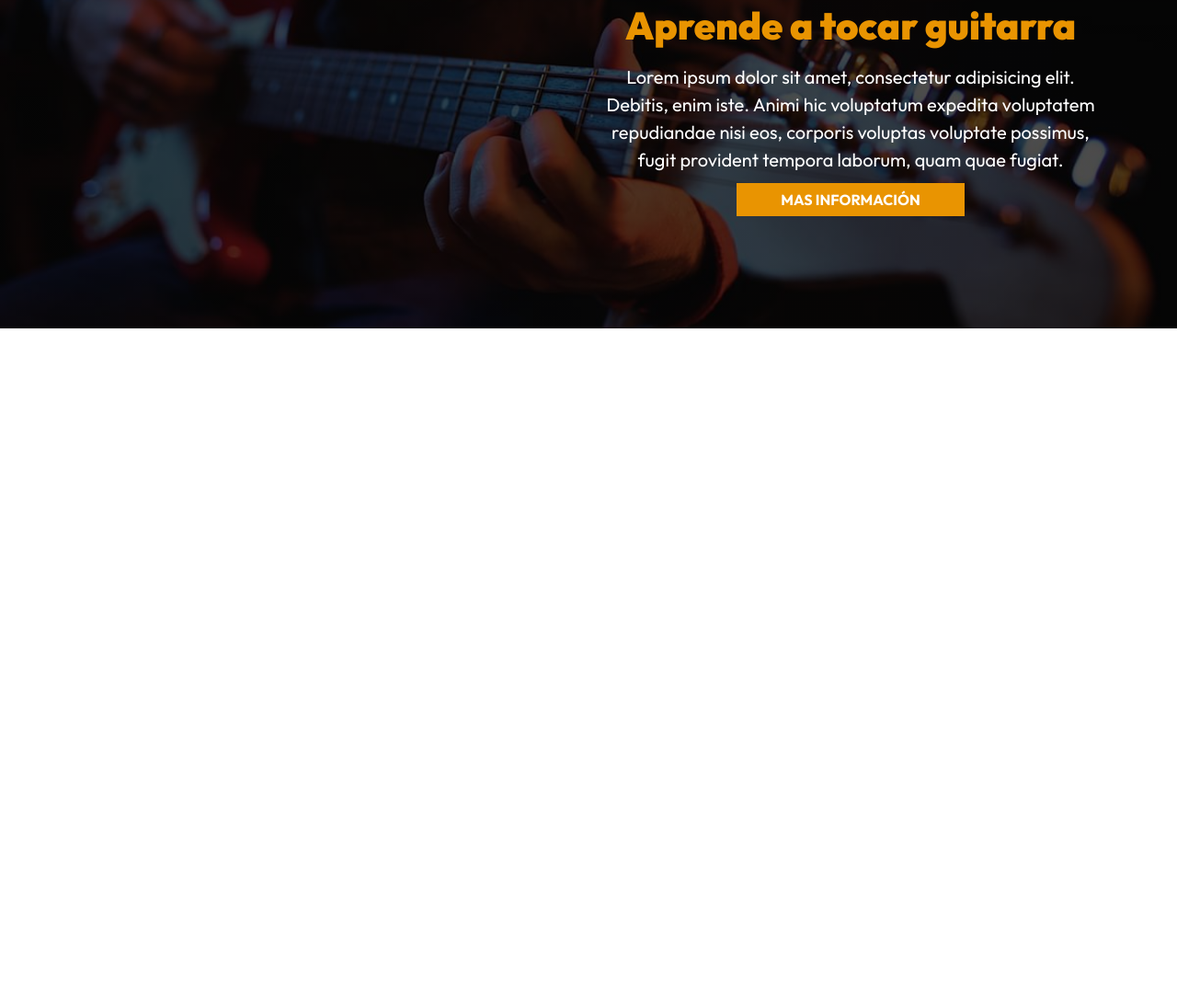
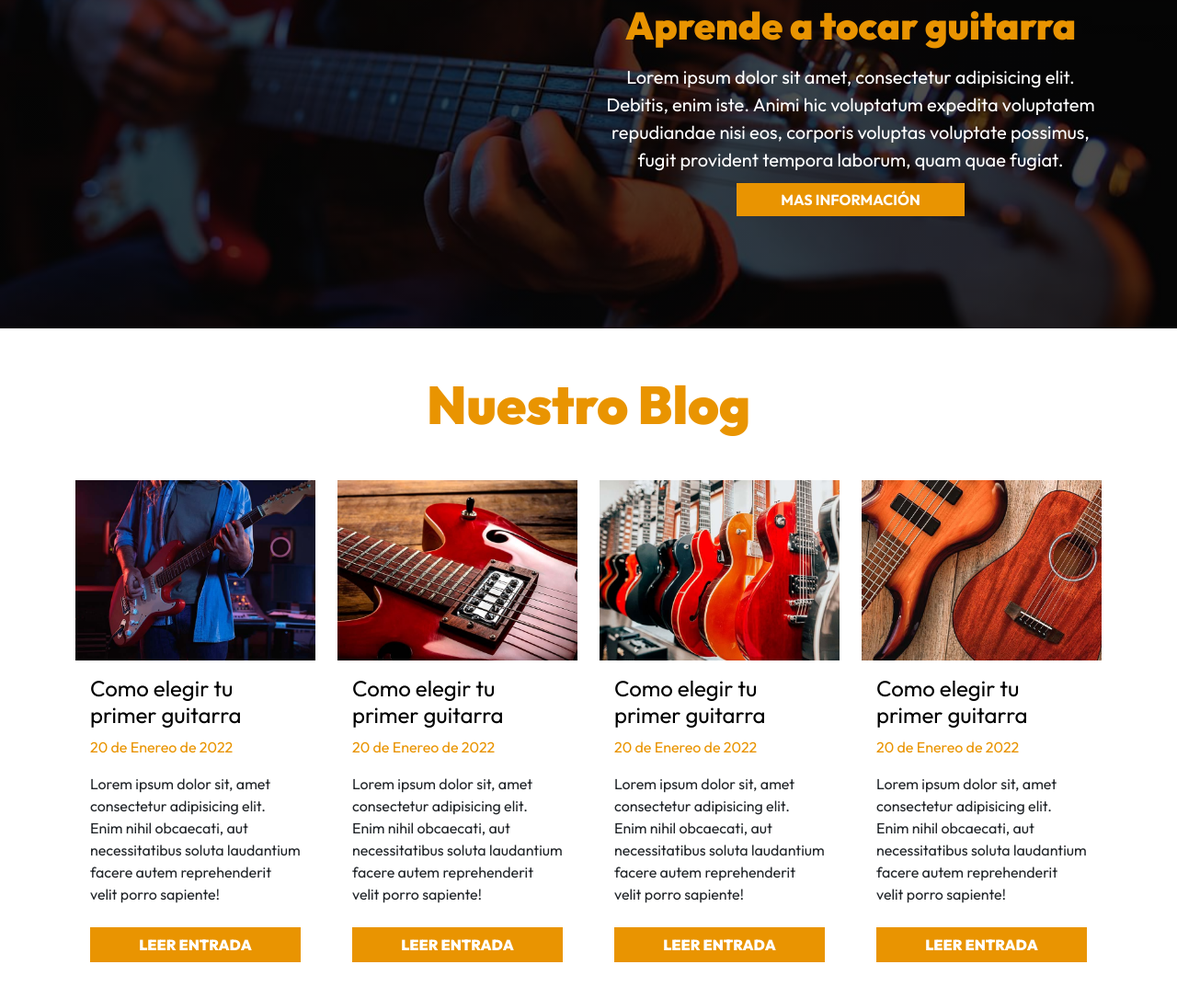
Before and after one commit to Racknar0/SASS-Guitar_los_Angeles, a plain HTML site: page index.html in a window 1280 px wide. Shown: the part 2365-3451 px from the top of the page at 92% size. Before the commit the page ends 2722 px from the top, so only its background shows below. Drawn offline with Linux system fonts and the light colour scheme.

Commit message:
seccion guitarra

```diff
--- a/index.html
+++ b/index.html
@@ -199,6 +199,60 @@
         </div>
     </section>
 
+    <section class="container-xl mt-5">
+        <h2 class="text-center">Nuestro Blog</h2>
+        <div class="row mt-5">
+
+            <div class="col-md-6 col-lg-3 mb-4">
+                <div class="card">
+                    <img class="card-img-top" src="build/img/blog_1.jpg" alt="img blog">
+                    <div class="card-body">
+                        <h3 class="text-black fw-normal fs-4">Como elegir tu primer guitarra</h3>
+                        <p class="text-primary">20 de Enereo de 2022</p>
+                        <p>Lorem ipsum dolor sit, amet consectetur adipisicing elit. Enim nihil obcaecati, aut necessitatibus soluta laudantium facere autem reprehenderit velit porro sapiente!</p>
+                        <a class="btn btn-primary d-block text-white text-uppercase fs-6 mt-4" href="entrada.html">Leer Entrada</a>
+                    </div>
+                </div>
+            </div> <!-- card -->
+
+            <div class="col-md-6 col-lg-3 mb-4">
+                <div class="card">
+                    <img class="card-img-top" src="build/img/blog_2.jpg" alt="img blog">
+                    <div class="card-body">
+                        <h3 class="text-black fw-normal fs-4">Como elegir tu primer guitarra</h3>
+                        <p class="text-primary">20 de Enereo de 2022</p>
+                        <p>Lorem ipsum dolor sit, amet consectetur adipisicing elit. Enim nihil obcaecati, aut necessitatibus soluta laudantium facere autem reprehenderit velit porro sapiente!</p>
+                        <a class="btn btn-primary d-block text-white text-uppercase fs-6 mt-4" href="entrada.html">Leer Entrada</a>
+                    </div>
+                </div>
+            </div> <!-- card -->
+
+            <div class="col-md-6 col-lg-3 mb-4">
+                <div class="card">
+                    <img class="card-img-top" src="build/img/blog_3.jpg" alt="img blog">
+                    <div class="card-body">
+                        <h3 class="text-black fw-normal fs-4">Como elegir tu primer guitarra</h3>
+                        <p class="text-primary">20 de Enereo de 2022</p>
+                        <p>Lorem ipsum dolor sit, amet consectetur adipisicing elit. Enim nihil obcaecati, aut necessitatibus soluta laudantium facere autem reprehenderit velit porro sapiente!</p>
+                        <a class="btn btn-primary d-block text-white text-uppercase fs-6 mt-4" href="entrada.html">Leer Entrada</a>
+                    </div>
+                </div>
+            </div> <!-- card -->
+
+            <div class="col-md-6 col-lg-3 mb-4">
+                <div class="card">
+                    <img class="card-img-top" src="build/img/blog_4.jpg" alt="img blog">
+                    <div class="card-body">
+                        <h3 class="text-black fw-normal fs-4">Como elegir tu primer guitarra</h3>
+                        <p class="text-primary">20 de Enereo de 2022</p>
+                        <p>Lorem ipsum dolor sit, amet consectetur adipisicing elit. Enim nihil obcaecati, aut necessitatibus soluta laudantium facere autem reprehenderit velit porro sapiente!</p>
+                        <a class="btn btn-primary d-block text-white text-uppercase fs-6 mt-4" href="entrada.html">Leer Entrada</a>
+                    </div>
+                </div>
+            </div> <!-- card -->
+        </div>
+    </section>
+
 </body>
 
 </html>
```
Also changed, not shown: build/css/app.css.
